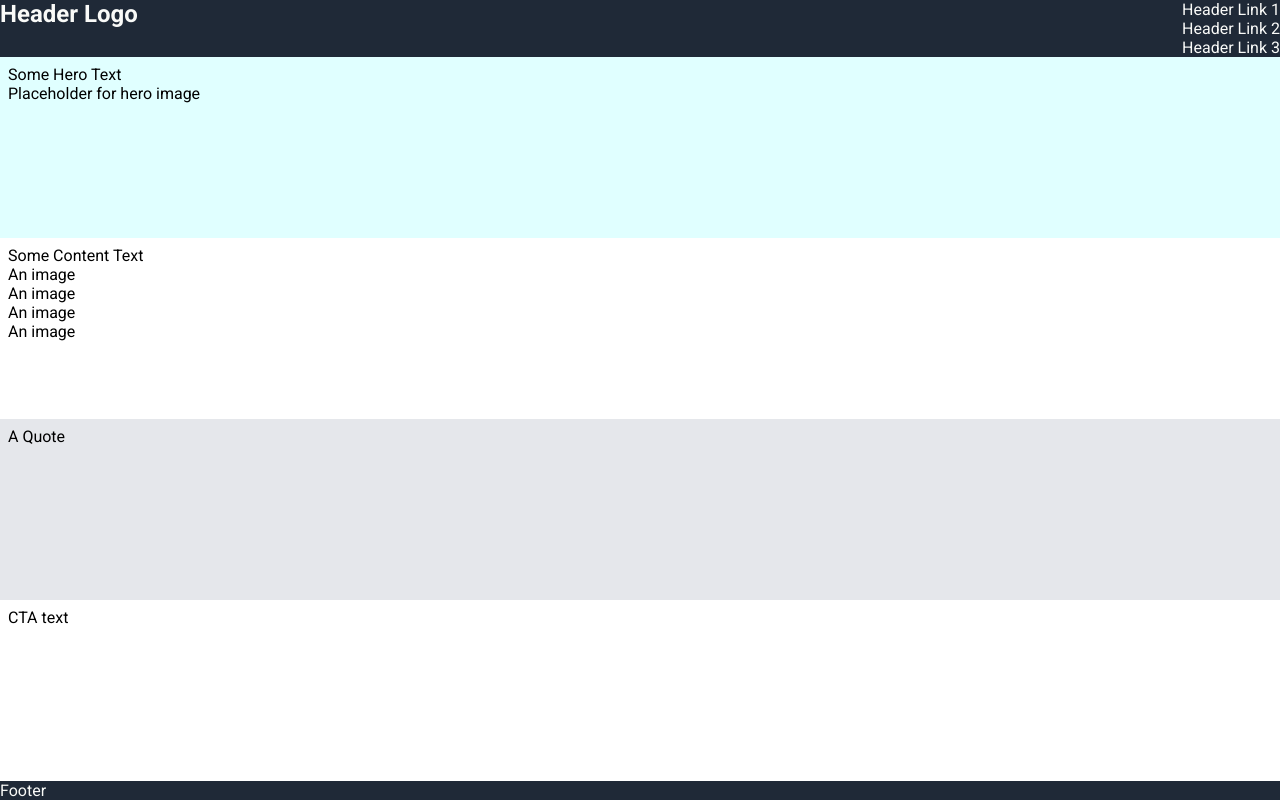
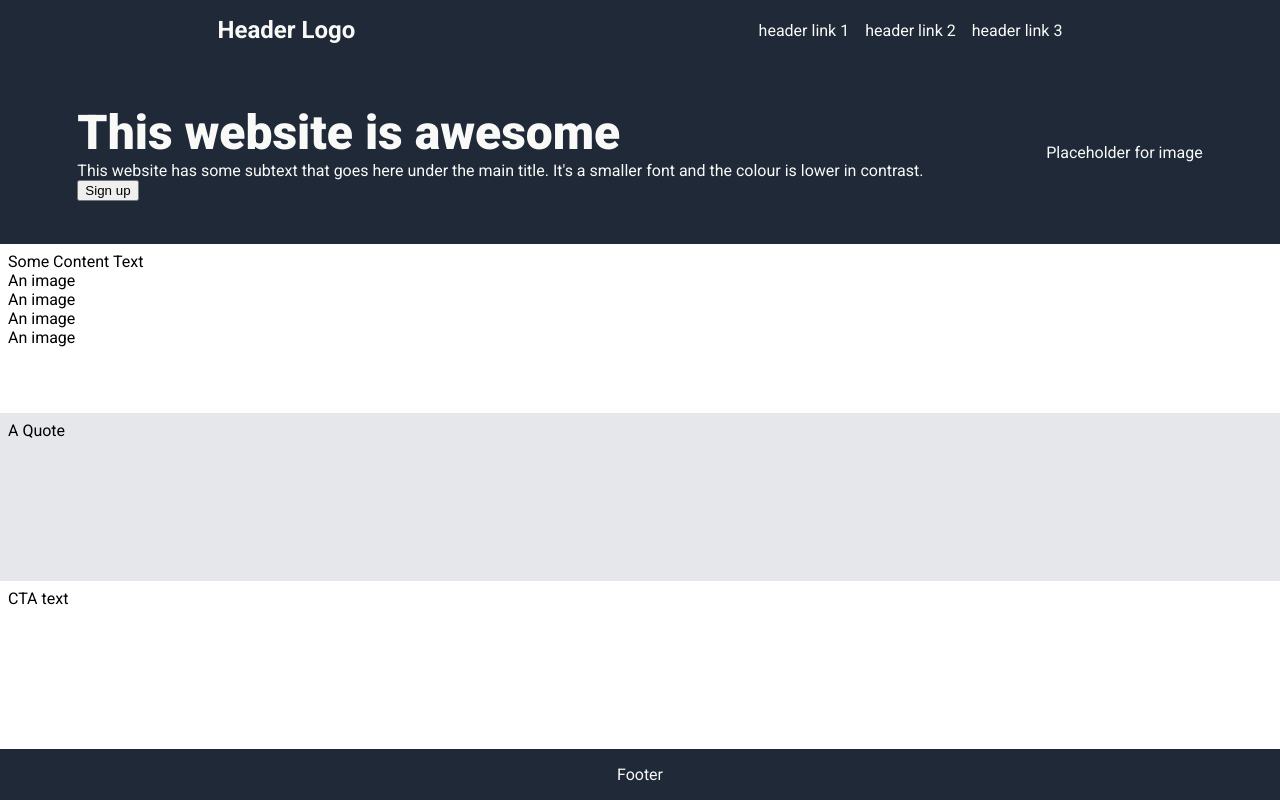
Before and after one commit to aishah-a/landing-page, a plain HTML site: page index.html in a window 1280 px wide. Drawn offline with Linux system fonts and the light colour scheme.

Commit message:
Style header, insert hero content

```diff
--- a/index.html
+++ b/index.html
@@ -15,22 +15,33 @@
             </div>
             <ul class="header_links">
                 <li class="header_link">
-                    <a href="/index.html">Header Link 1</a>
+                    <a href="/index.html">header link 1</a>
                 </li>
                 <li class="header_link">
-                    <a href="/index.html">Header Link 2</a>
+                    <a href="/index.html">header link 2</a>
                 </li>
                 <li class="header_link">
-                    <a href="/index.html">Header Link 3</a>
+                    <a href="/index.html">header link 3</a>
                 </li>
             </ul>
         </div>
         <div class="hero">
-            <div class="hero_text">
-                Some Hero Text
+            <div class="hero_left">
+                <div class="hero_title">
+                    This website is awesome
+                </div>
+                <div class="hero_text">
+                    This website has some subtext that goes here under the main title. It's a smaller font and the colour is lower in contrast.
+                </div>
+                <button class="hero_btn">
+                    Sign up
+                </button>
             </div>
             <div class="hero_image">
-                Placeholder for hero image
+                <!--
+                <img src="assets/hero-image.jpg" class="hero_img">
+                -->
+                Placeholder for image
             </div>
         </div>
         <div class="content">
--- a/style.css
+++ b/style.css
@@ -12,16 +12,18 @@ body {
 .cta {
     padding: 8px;
     flex: 1;
+    justify-content: space-around;
 }
 
 
-.header, /* hero */ .footer {
+.header, .hero, .footer {
     display: flex;
-    justify-content: space-between;
+    justify-content: space-around;
+    align-items: center;
     background-color: #1F2937;
     color: #F9FAF8;
+    padding: 16px;
 }
-
 
 .header > .logo {
     font-size: 24px;
@@ -32,6 +34,9 @@ ul {
     margin: 0;
     padding: 0;
     list-style-type: none;
+    display: flex;
+    gap: 16px;
+
 }
 
 a {
@@ -39,9 +44,14 @@ a {
     color: #F9FAF8;
 }
 
-/* temporary styling so i can see the difference*/
+.hero_title {
+    font-size: 48px;
+    font-weight: 900;
+}
+
+
 .hero {
-    background-color: lightcyan;
+    flex: 1 1 0;
 }
 
 .quote {
```
